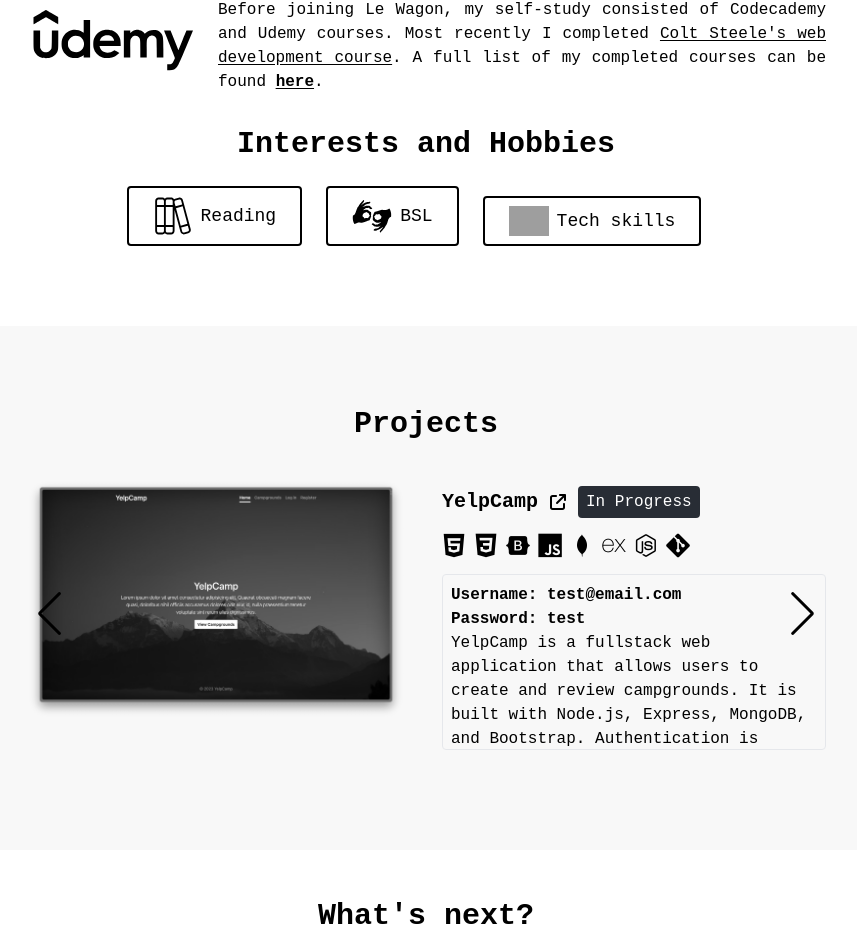
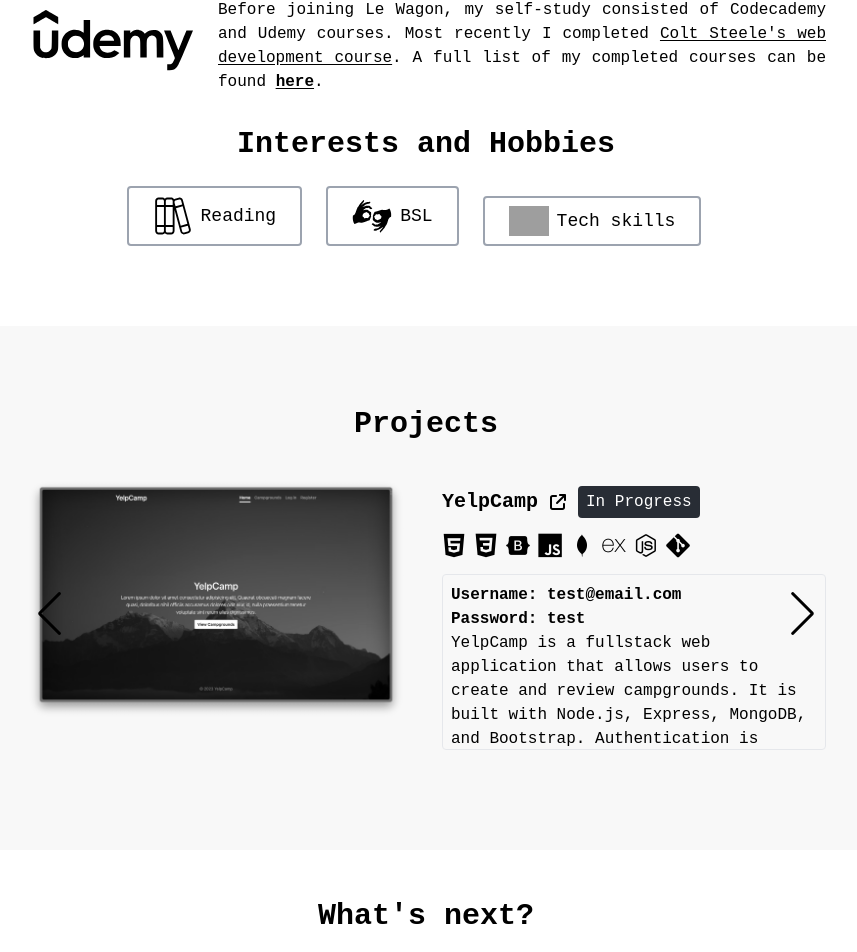
Before and after one commit to zacnation/react-portfolio, a React (Vite) app: page / in a window 1280 px wide. Shown: the part 1370-2322 px from the top of the page, without its empty margins (214-1071 px from the left). Built offline with nearby package versions, Linux system fonts and the light colour scheme; grey boxes are pictures that could not be loaded.

Commit message:
Update border colors + add hover effect on buttons

```diff
--- a/src/components/Modal.jsx
+++ b/src/components/Modal.jsx
@@ -33,7 +33,9 @@ export default function Modal(props) {
       <button onClick={toggleModal} className="btn-modal lg:mr-6">
         <div
           className={`flex items-center space-x-2 border-solid border-2 py-2 px-6 rounded ${
-            props.darkMode ? 'border-white' : 'border-black'
+            props.darkMode
+              ? 'border-gray-400 hover:border-white'
+              : 'border-gray-400 hover:border-dark-I'
           }`}
         >
           <img src={props.iconSrc} alt="" className="w-8 md:w-10" />
```
